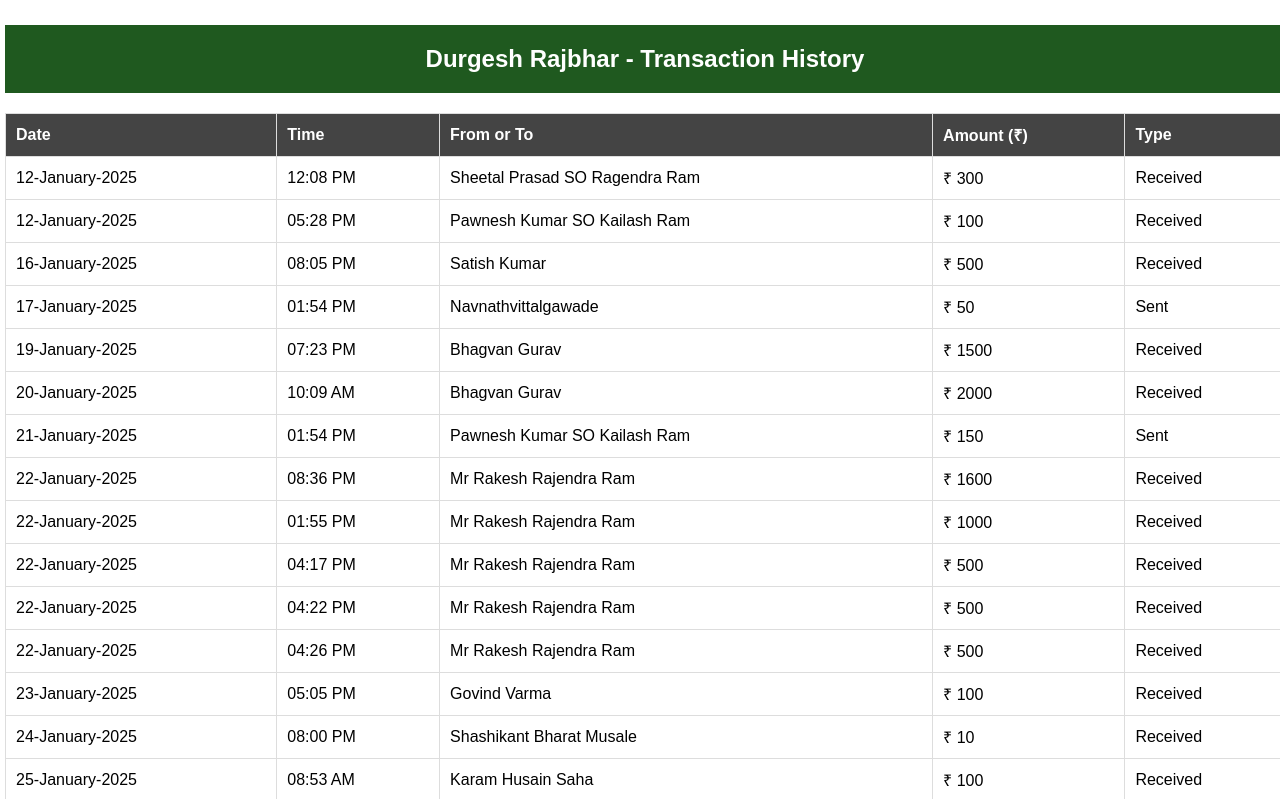
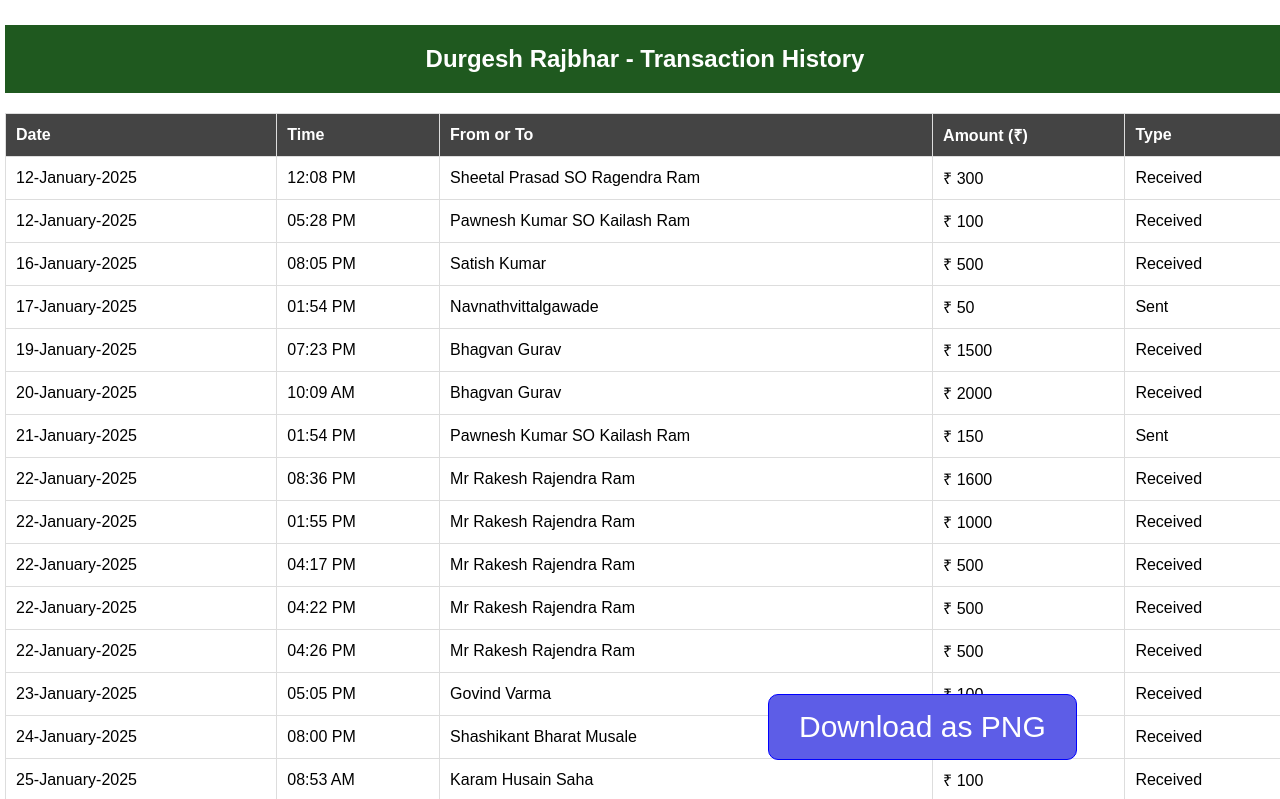
Before and after one commit to Aakashraj24/Durgesh-Account-Management, a plain HTML site: page index.html in a window 1280 px wide. Shown: the top 799 px of the page. Drawn offline with Linux system fonts and the light colour scheme.

Commit message:
Update styles.css

```diff
--- a/styles.css
+++ b/styles.css
@@ -48,3 +48,15 @@ tfoot tr {
     background: #333;
     color: white;
 }
+#imgButton{
+    outline: none;
+    position: fixed;
+    bottom: 5%;
+    left: 60%;
+    font-size: 30px;
+    border-radius: 10px;
+    color: #fff;
+    padding: 15px 30px;
+    border: 1px solid blue;
+    background-color: rgb(93, 93, 231);
+}
```
